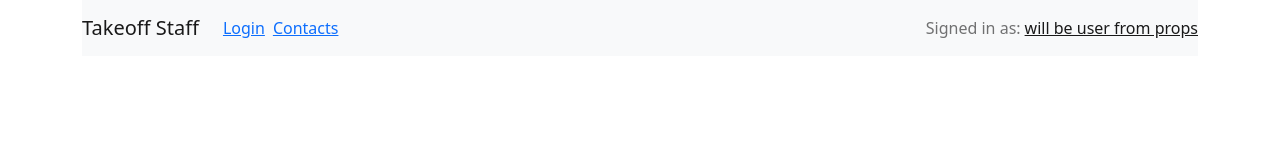
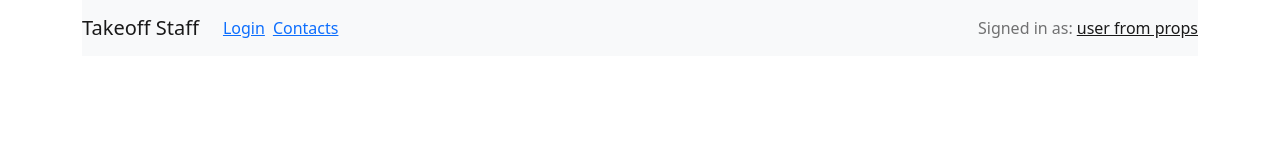
Before and after one commit to Chiga2030/Takeoff-Staff-test-task, a React (Create React App) app: page /#/ in a window 1280 px wide. Shown: the top 160 px of the page. Built offline with nearby package versions, Linux system fonts and the light colour scheme.

Commit message:
added username from props to navBar component

```diff
--- a/src/App.jsx
+++ b/src/App.jsx
@@ -27,7 +27,7 @@ const initialUsers = [
   },
   {
     name: 'Samantha',
-    isAuth: false,
+    isAuth: true,
   },
   {
     name: 'not exsist user',
@@ -37,6 +37,7 @@ const initialUsers = [
 
 
 export const UsersContext = createContext(initialUsers);
+export const CurrentUserContext = createContext('user from props');
 
 
 const App = () => (
--- a/src/AppNavBar/AppNavBarContainer.jsx
+++ b/src/AppNavBar/AppNavBarContainer.jsx
@@ -1,10 +1,23 @@
+import {
+  useContext,
+} from 'react';
+import {
+  CurrentUserContext,
+} from '../App';
+
 import AppNavBar from './AppNavBar';
 
-const AppNavBarContainer = () => (
-  <>
-    <AppNavBar currentUser="will be user from props"/>
-  </>
-);
+
+const AppNavBarContainer = () => {
+  const currentUser = useContext(CurrentUserContext);
+
+
+  return (
+    <>
+      <AppNavBar currentUser={ currentUser }/>
+    </>
+  );
+};
 
 
 export default AppNavBarContainer;
```
Also changed, not shown: 1 other file (tests, documents, lock files or other folders).
